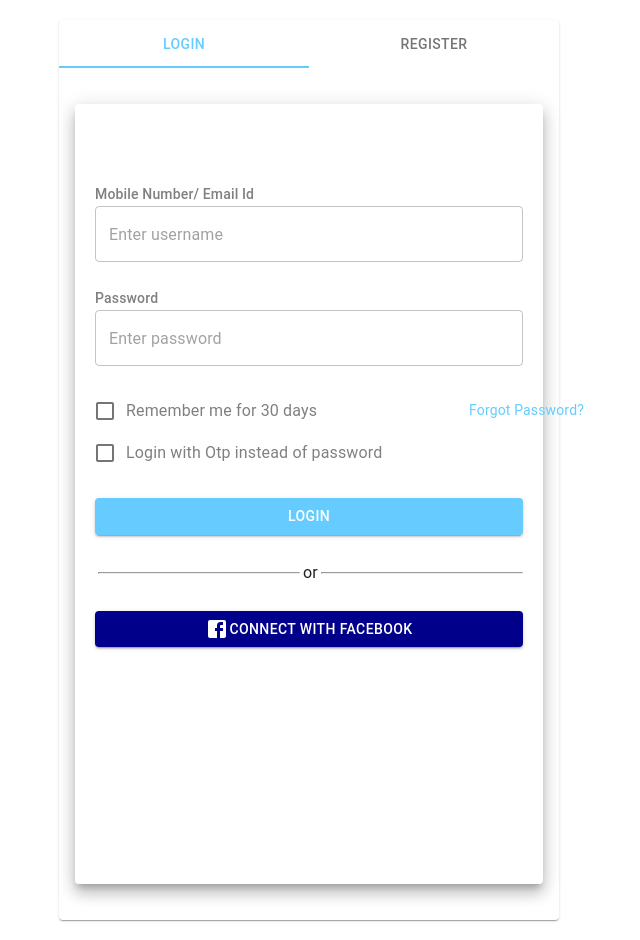
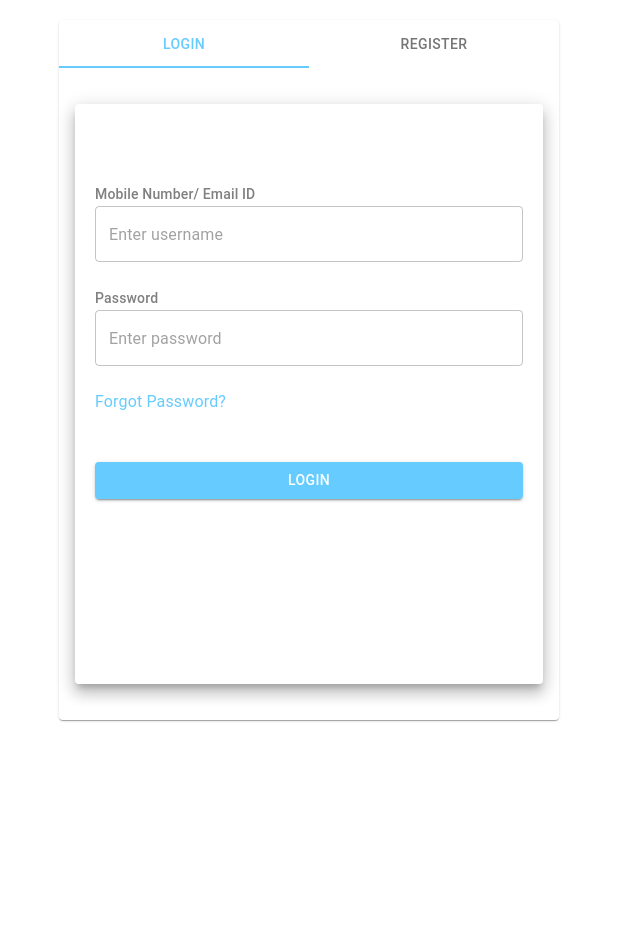
Before and after one commit to avin-kumar-sharma/myDoctor, a React (Create React App) app: page /login in a window 1280 px wide. Shown: the whole page, without its empty margins (331-971 px from the left). After the commit the page ends 800 px from the top, so only its background shows below. Built offline with nearby package versions, Linux system fonts and the light colour scheme; the HTML template or start-up script is replaced by a standard one.

Commit message:
changes in login and signup

```diff
--- a/src/Components/Login.js
+++ b/src/Components/Login.js
@@ -25,7 +25,7 @@ const Login = () => {
   return (
     <>
       <Grid>
-        <Paper elevation={10} className="paperStyle">
+        <Paper elevation={10} id="login" className="paperStylelogin">
         <br/><br/>
           {loginMap.map((datas) => {
             return (
@@ -37,31 +37,20 @@ const Login = () => {
           })}
 
           <Typography>
-            <FormControlLabel control={
-              <Checkbox color="primary" />
-            }
-              label={loginPage.info_remember_me} className="label" />
 
-            <Link className="forgotpw" href="#" >
+
+            <Link  href="#" >
               {loginPage.forgot}
             </Link>
           </Typography>
-
-
-          <FormControlLabel control={
-            <Checkbox
-              color="primary" />}
-            label={loginPage.Login_with_otp} className="label" />
           <br /><br />
           <Button fullWidth
             style={login} color="primary" variant="contained">
             {loginPage.login}
           </Button>
           <br /><br />
-          <table><tr colspan="2"><td><hr className="halfline"></hr></td>or<td><hr className="halfline"></hr></td></tr></table><br />
-          <Button fullWidth style={colordark} variant="contained"   >
-            <FacebookIcon></FacebookIcon>{loginPage.facebook}
-          </Button>
+
+
 
         </Paper>
       </Grid>
--- a/src/Components/Signup.js
+++ b/src/Components/Signup.js
@@ -1,17 +1,18 @@
 import { Checkbox } from '@material-ui/core'
 import { Grid , Paper , TextField ,Typography ,Link , Button} from '@material-ui/core'
 import FormControlLabel from '@material-ui/core/FormControlLabel';
-import React from 'react'
+import { TabPanel } from '@material-ui/lab';
+import React,{useState} from 'react'
 import { useEffect } from 'react';
 import JSONResult from "../translations/en/i18n.json"
+import Login from './Login';
 
 
 
     const Signup = () => {
         const [loginPage, setLoginPage] = React.useState([]);
         const [signup,setSignup]=React.useState([]);
-
-   useEffect(() => {
+         useEffect(() => {
      setLoginPage(JSONResult.loginPage);
 
    }, []);
@@ -24,19 +25,6 @@ import JSONResult from "../translations/en/i18n.json"
 
         <Grid >
             <Paper elevation={10} className="paperStyle">
-                <Grid container spacing={2}>
-                <Grid item xs={12} sm={6}>
-                <p className="headerStyle">Join</p>
-                </Grid>
-                <Grid item xs={12} sm={6}>
-                    <br/>
-                <p className="stylesPro">{loginPage.are_you_a_doctor}
-                <Link >{loginPage.Register}</Link></p>
-                </Grid>
-
-                </Grid>
-               <hr/>
-
                 <form>
                 { signup.map((sign)=>{
                 return(
@@ -47,17 +35,9 @@ import JSONResult from "../translations/en/i18n.json"
                 </>
                )})}
 
-                <FormControlLabel control={ <Checkbox
-                 color ="primary"
-                 />}
-                 label={loginPage.reg_checkbox} className="label"/>
-                 <br/><br/>
-                 <Typography className="label">{loginPage.agree}
-                  <Link > {loginPage.terms}</Link>
-                  </Typography>
-                  <br/><br/>
                   <Button fullWidth color="primary" variant="contained" style={color}>{loginPage.register}</Button>
-                </form>
+                </form><br/>
+                <Typography>{loginPage.already_have_an_account}<Link  href="/Login" className="signin">{loginPage.signIn}</Link></Typography>
             </Paper>
         </Grid>
 
--- a/src/Styles/Loginregister.css
+++ b/src/Styles/Loginregister.css
@@ -1,10 +1,14 @@
 .paperStyle{
     padding :30px 20px;
-    height : 90vh;
+   height : 95vh;
     width:400;
     margin:20px auto;
-
-
+}
+.paperStylelogin{
+    padding :30px 20px;
+   height : 65vh;
+    width:400;
+    margin:20px auto;
 }
 .paperStyle2{
 
@@ -20,21 +24,7 @@
 
 
 }
-.halfline{
-    width:200px;
-    align-items:center;
-}
-.forgotpw{
-    color: primary;
-    font-size: 14px;
-    position: absolute;
-    left: 800px;
-    top: 400px;
-}
-.fbColor{
-    background-color:darkBlue;
-    color:white;
-}
+
 .headerStyle{
     color:grey;
     font-size:24px;
@@ -43,3 +33,9 @@
    font-size:12px;
     color:grey;
 }
+.signin{
+    cursor: pointer;
+}
+#signup{
+    margin-left: 55%;
+}
--- a/src/translations/en/i18n.json
+++ b/src/translations/en/i18n.json
@@ -7,18 +7,12 @@
         "doctor_salutation": "Dr."
     },
     "loginPage":{
-        "info_remember_me":"Remember me for 30 days",
         "forgot":"Forgot Password?",
-        "Login_with_otp":"Login with Otp instead of password",
-        "login":"LOGIN",
-        "facebook":"Connect With Facebook",
-        "join":"Join",
-        "are_you_a_doctor":"Are you a doctor?",
+        "login":"Login",
+        "already_have_an_account":"Already have an account? ",
         "Register":"Register here",
-        "reg_checkbox":"Recieve relevant offers and promotional communication from myDoctor",
-        "agree":"By Signing up,I agree to ",
-        "terms":"terms",
-        "register":"Register"
+        "register":"Register",
+        "signIn":"SignIn"
     },
     "patient":{
         "head":"Patient Details",
@@ -53,16 +47,30 @@
         },
         {
             "field_id": "3",
+            "field_label": "Email",
+            "field_mandatory": "yes",
+            "field_placeholder": "abc@gmail.com",
+            "field_type": "email"
+        },
+        {
+            "field_id": "4",
             "field_label": "Create Password",
             "field_mandatory": "yes",
             "field_placeholder": "create password",
+            "field_type": "password"
+        },
+        {
+            "field_id": "5",
+            "field_label": "Confirm Password",
+            "field_mandatory": "yes",
+            "field_placeholder": "confirm password",
             "field_type": "password"
         }
     ],
     "loginMap":[
         {
             "data_id": "1",
-            "data_label": "Mobile Number/ Email Id",
+            "data_label": "Mobile Number/ Email ID",
             "data_mandatory": "yes",
             "data_placeholder": "Enter username",
             "data_type": "text",
```
